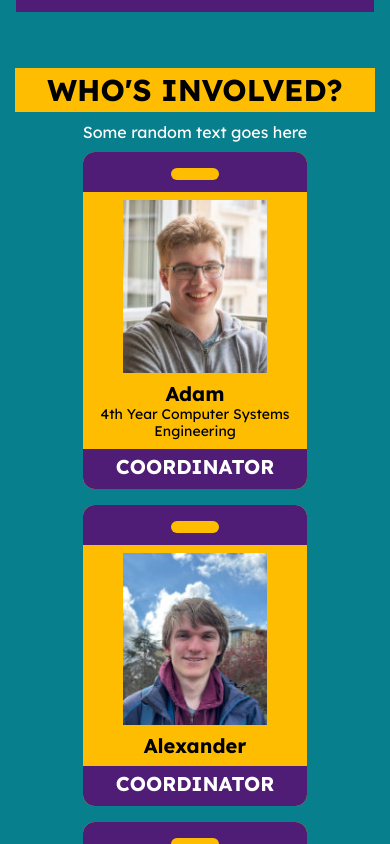
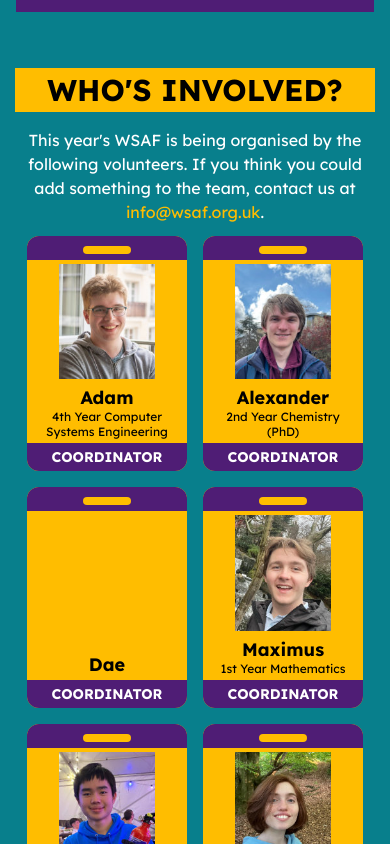
Before and after one commit to WarwickStudentArtsFestival/WSAF24-Website, a Next.js app: page / in a window 390 px wide. Shown: the part 1900-2744 px from the top of the page. Built offline with nearby package versions, Linux system fonts and the light colour scheme.

Commit message:
:iphone: Make who's involved cards smaller and add text

```diff
--- a/src/app/components/id-card.tsx
+++ b/src/app/components/id-card.tsx
@@ -20,25 +20,29 @@ export default function IdCard({
   image?: StaticImageData;
 }) {
   return (
-    <article className="rounded-xl m-2 overflow-hidden w-56 flex flex-col bg-accent">
-      <header className="bg-secondary h-10 flex justify-center items-center">
-        <div className="rounded-2xl w-12 h-3 mt-1 bg-accent" />
+    <article className="rounded-xl m-2 overflow-hidden w-40 sm:w-48 flex flex-col bg-accent">
+      <header className="bg-secondary h-6 sm:h-8 flex justify-center items-center">
+        <div className="rounded-2xl w-12 h-2 sm:h-3 mt-1 bg-accent" />
       </header>
-      <div className="flex-grow flex flex-col px-4 py-2 text-black">
+      <div className="flex-grow flex flex-col px-4 py-1 sm:py-2 text-black">
         {image && (
           <Image
             src={image}
             alt={`Image of ${name}`}
-            className="mx-auto mb-2 w-36 h-auto"
+            className="mx-auto mb-2 w-24 sm:w-32 h-auto"
           />
         )}
-        <h3 className="mt-auto text-xl font-bold leading-tight">{name}</h3>
+        <h3 className="mt-auto text-lg sm:text-xl font-bold leading-tight">
+          {name}
+        </h3>
         {description && (
-          <span className="block text-sm leading-tight">{description}</span>
+          <span className="block text-xs sm:text-sm leading-tight">
+            {description}
+          </span>
         )}
       </div>
       {role && (
-        <footer className="bg-secondary text-xl uppercase font-bold pt-1 pb-2 px-2 mt-auto">
+        <footer className="bg-secondary text-sm sm:text-lg uppercase font-bold pt-1 pb-1 sm:pb-2 px-2 mt-auto">
           {role}
         </footer>
       )}
--- a/src/app/who-involved.tsx
+++ b/src/app/who-involved.tsx
@@ -15,7 +15,7 @@ const people: IdCardProps[] = [
   {
     name: 'Alexander',
     role: 'Coordinator',
-    description: '',
+    description: '2nd Year Chemistry (PhD)',
     image: AlexPhoto,
   },
   {
@@ -47,7 +47,14 @@ export default function KeyDates() {
   return (
     <section className="mb-12">
       <h2>Who&apos;s Involved?</h2>
-      <p>Some random text goes here</p>
+      <p className="mt-2 mb-1 mx-4">
+        This year&apos;s WSAF is being organised by the following volunteers. If
+        you think you could add something to the team, contact us at{' '}
+        <a href="mailto:info@wsaf.org.uk" className="text-accent">
+          info@wsaf.org.uk
+        </a>
+        .
+      </p>
 
       <div className="flex justify-center flex-wrap mb-8">
         {people.map((person) => (
```
